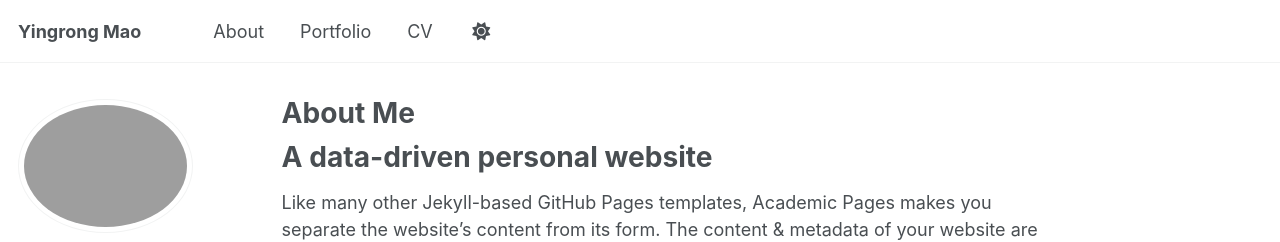
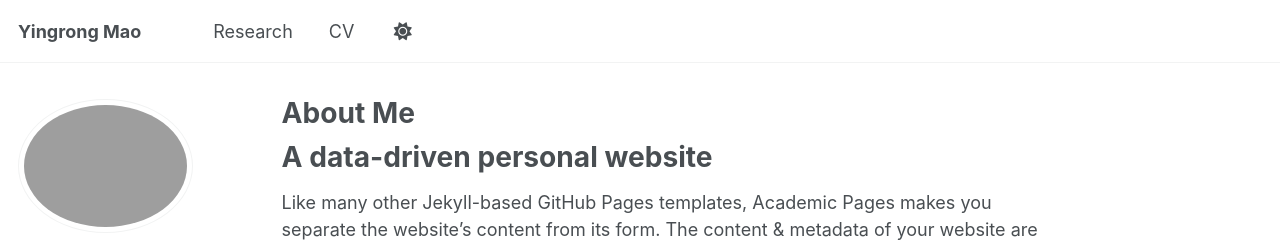
Before and after one commit to MaoYingrong/MaoYingrong.github.io, a Jekyll site: the page built from _pages/about.md, in a window 1280 px wide. Shown: the top 242 px of the page. Built offline with Jekyll 4.4.1, drawn with Linux system fonts in a browser that asks for light colours; a script that is not in the unit is left out.

Commit message:
Modify navigation.yml to update sections
Comment out the 'Portfolio' section and update 'About' to 'Research'.

```diff
--- a/_data/navigation.yml
+++ b/_data/navigation.yml
@@ -8,7 +8,7 @@
 #      Markdown formatted page while the second is generated using JSON.
 
 main:
-  - title: "About"
+  - title: "Research"
     url: /publications/
 
   # - title: "Talks"
@@ -17,8 +17,8 @@ main:
   # - title: "Teaching"
   #   url: /teaching/
 
-  - title: "Portfolio"
-    url: /portfolio/
+  # - title: "Portfolio"
+  #   url: /portfolio/
 
   # - title: "Blog Posts"
   #   url: /year-archive/
```
